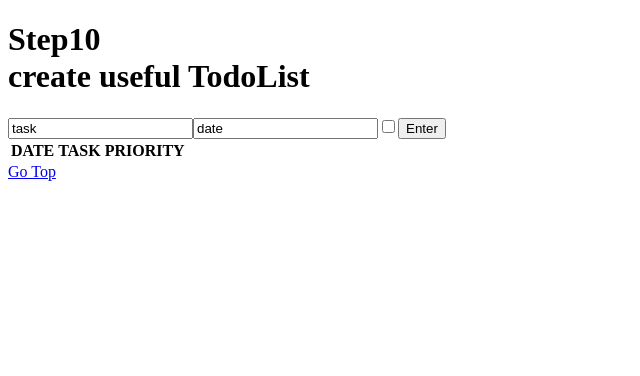
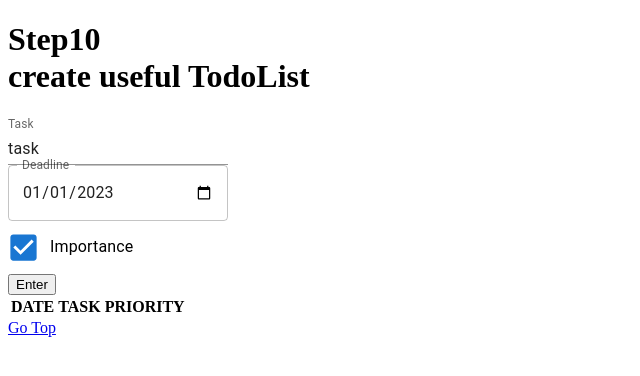
Before and after one commit to KajiIzumi/Todo, a Next.js app: page /Step10 in a window 1280 px wide. Shown: the top 376 px of the page, without its empty margins (0-640 px from the left). Built offline with nearby package versions, Linux system fonts and the light colour scheme.

Commit message:
💄タスク・日付・チェックボックス入力を MUIライブラリに変更

```diff
--- a/components/Calender.tsx
+++ b/components/Calender.tsx
@@ -1,16 +1,23 @@
 import * as React from "react";
 import TextField from "@mui/material/TextField";
 import Stack from "@mui/material/Stack";
-import { GoTop } from "./GoTop";
 
-export default function NativePickers() {
+export default function NativePickers(props: {
+  // propsで受け取ったvalue, onchangeで日付を格納してCreateUsefulTodoに渡す
+  value: unknown;
+  onChange:
+    | React.ChangeEventHandler<HTMLInputElement | HTMLTextAreaElement>
+    | undefined;
+}) {
   return (
     <>
-      <Stack component="form" noValidate spacing={3}>
+      <Stack component="form" noValidate spacing={3} className="p-5">
         <TextField
           id="date"
           label="Deadline"
           type="date"
+          value={props.value} // 親に渡す
+          onChange={props.onChange} // 親に渡す
           defaultValue="2023-01-01"
           sx={{ width: 220 }}
           InputLabelProps={{
@@ -18,7 +25,6 @@ export default function NativePickers() {
           }}
         />
       </Stack>
-      <GoTop />
     </>
   );
 }
--- /dev/null
+++ b/components/CheckBox.tsx
@@ -0,0 +1,24 @@
+import * as React from "react";
+import FormGroup from "@mui/material/FormGroup";
+import FormControlLabel from "@mui/material/FormControlLabel";
+import Checkbox from "@mui/material/Checkbox";
+
+export default function CheckBox(props: {
+  value: boolean;
+  onChange:
+    | ((event: React.SyntheticEvent<Element, Event>, checked: boolean) => void)
+    | undefined;
+}) {
+  return (
+    <FormGroup>
+      <FormControlLabel
+        className="p-3"
+        control={<Checkbox defaultChecked />}
+        label="Importance"
+        sx={{ "& .MuiSvgIcon-root": { fontSize: 35 } }}
+        value={props.value}
+        onChange={props.onChange}
+      />
+    </FormGroup>
+  );
+}
--- a/components/CreateUsefulTodo.tsx
+++ b/components/CreateUsefulTodo.tsx
@@ -1,25 +1,39 @@
-import { SetStateAction, useState } from "react";
+import { SetStateAction, SyntheticEvent, useState } from "react";
+import Calender from "./Calender";
+import CheckBox from "./CheckBox";
+import InputTask from "./InputTask";
+import * as React from "react";
+import FormGroup from "@mui/material/FormGroup";
+import FormControlLabel from "@mui/material/FormControlLabel";
+import Checkbox from "@mui/material/Checkbox";
 
 export default function CreateUsefulTodo() {
-  const [taskText, setTaskText] = useState("task"); //text: input入力された文章
-  const [dateText, setDateText] = useState("date");
-  const [priority, setPriority] = useState(false);
-  const [todo, setTodo] = useState<object[]>([]); //Todo: <li>要素の配列
+  interface todoType {
+    date: string;
+    task: string;
+    priority: boolean;
+  }
+  const [priority, setPriority] = useState<boolean>(true);
+  const [todo, setTodo] = useState<todoType[]>([]); //Todo: <li>要素の配列
+  const [dateVal, setDateVal] = useState<Date | string>("2023-01-01"); //calenderにpropsで渡して操作
+  const [taskText, setTaskText] = useState("task"); //InputTaskにpropsで渡して操作操作
 
+  // ↓InputTaskに渡す
   const taskInputHandler = (e: {
     target: { value: SetStateAction<string> };
   }) => {
     setTaskText(e.target.value);
   };
+  // ↓Calenderに渡す
   const dateInputHandler = (e: {
-    target: { value: SetStateAction<string> };
+    target: { value: SetStateAction<string | Date> };
   }) => {
-    setDateText(e.target.value);
+    setDateVal(e.target.value);
   };
 
   const clickEnter = () => {
-    const todoObj: Object = {
-      date: dateText,
+    const todoObj: todoType = {
+      date: dateVal.toString(),
       task: taskText,
       priority: priority,
     };
@@ -29,24 +43,30 @@ export default function CreateUsefulTodo() {
 
   return (
     <>
-      <input
-        type="text"
+      <InputTask
         value={taskText}
-        onChange={taskInputHandler}
-        className="text-3xl bg-blue-300"
-      />
-      <input
-        type="text"
-        value={dateText}
-        onChange={dateInputHandler}
-        className="text-3xl bg-red-300"
+        onChange={(e: { target: { value: SetStateAction<string> } }) => {
+          taskInputHandler(e);
+        }}
       />
 
+      <Calender
+        value={dateVal}
+        onChange={(e: { target: { value: SetStateAction<string | Date> } }) =>
+          dateInputHandler(e)
+        }
+      />
+      {/*
       <input
         type="checkbox"
         checked={priority}
         onChange={() => setPriority((prevState) => !prevState)}
         className="w-5 h-5 flex bg-gray-300"
+      /> */}
+
+      <CheckBox
+        value={priority}
+        onChange={() => setPriority((prevState) => !prevState)}
       />
 
       <button onClick={clickEnter} className="bg-green-500 text-3xl">
@@ -62,13 +82,13 @@ export default function CreateUsefulTodo() {
           </tr>
         </thead>
         <tbody>
-          {todo.map((obj, index) => {
+          {todo.map((obj: todoType, index: number) => {
+            // console.log(obj);
             return (
               <tr key={index} className="text-xl">
                 <td>{obj.date}</td>
                 <td>{obj.task}</td>
                 <td>{obj.priority.toString()}</td>
-                {/* エラー： Property '上記3つのプロパティ' does not exist on type 'object'*/}
               </tr>
             );
           })}
@@ -81,8 +101,8 @@ export default function CreateUsefulTodo() {
 // --メモ
 // 文字+期限+重要度を入力
 // [
-// { TODO: 入力文字,
-//   期限:  期限,
+// { TODO: 入力文字, //inputtaskから取得
+//   期限:  期限,　//calenderから取得
 //   重要度: 重要度 }, ...
 // ]
 // ↓
--- /dev/null
+++ b/components/InputTask.tsx
@@ -0,0 +1,33 @@
+import * as React from "react";
+import Box from "@mui/material/Box";
+import TextField from "@mui/material/TextField";
+
+export default function InputTask(props: {
+  value: unknown;
+  onChange:
+    | React.ChangeEventHandler<HTMLInputElement | HTMLTextAreaElement>
+    | undefined;
+}) {
+  return (
+    <>
+      <Box
+        component="form"
+        // sx={{
+        //   "& > :not(style)": { m: 1, width: "25ch" },
+        // }}
+        noValidate
+        autoComplete="off"
+        className="p-5"
+      >
+        <TextField
+          id="standard-basic"
+          label="Task"
+          variant="standard"
+          value={props.value}
+          onChange={props.onChange}
+        />
+      </Box>
+      <div></div>
+    </>
+  );
+}
```
